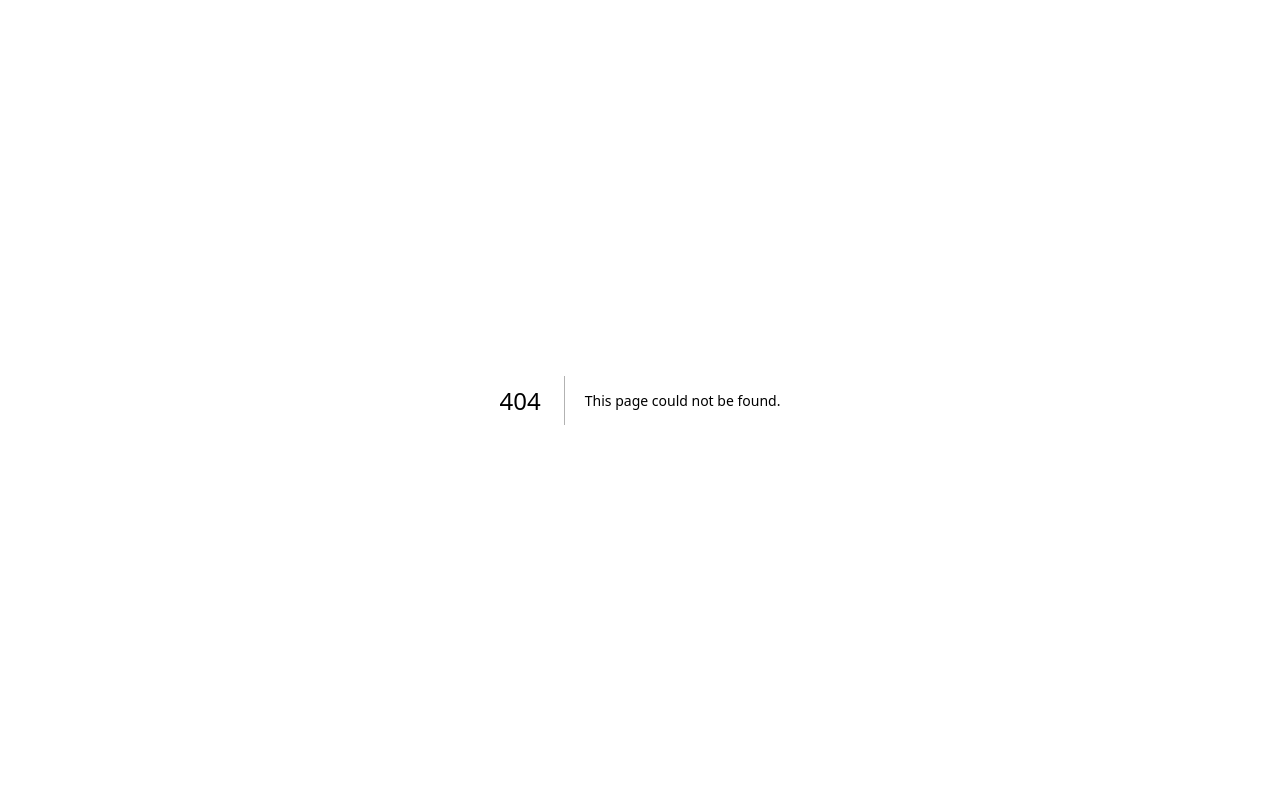
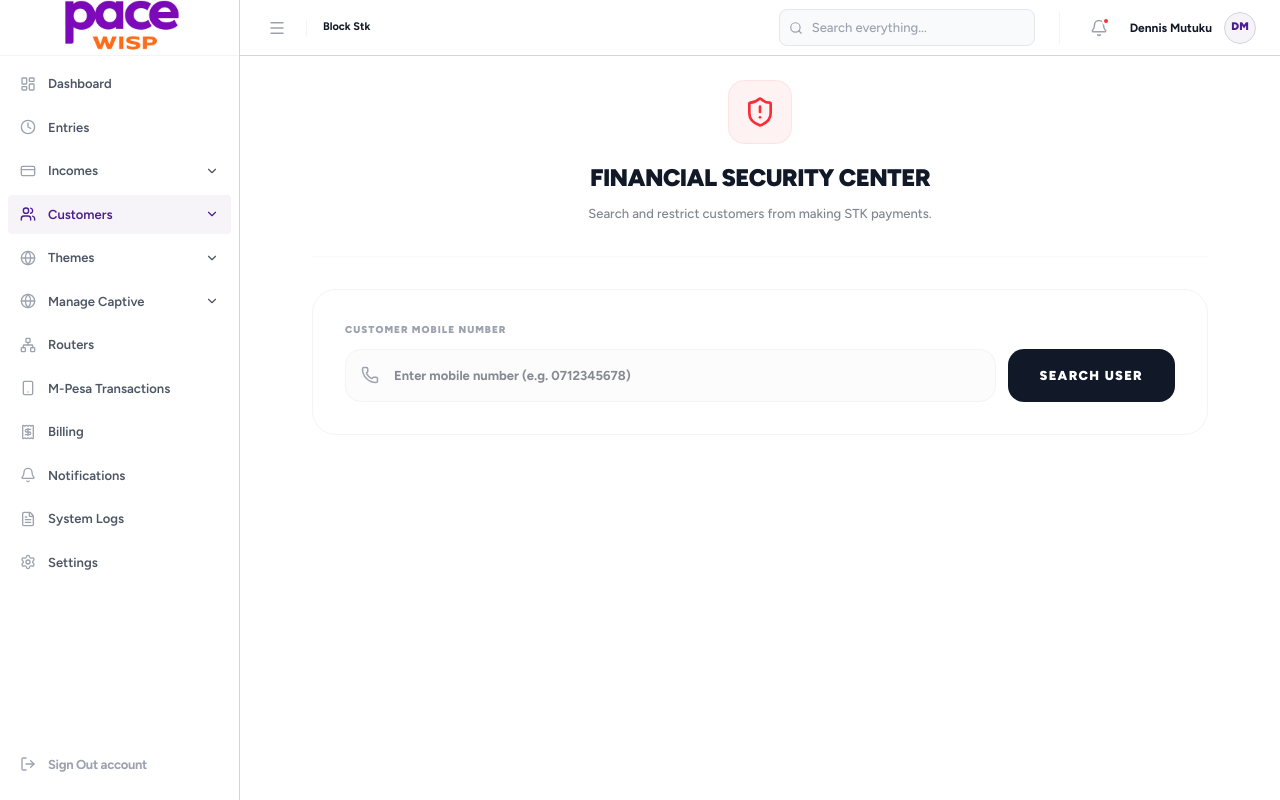
Before and after one commit to dennismutuku2005/pacewebsite, a Next.js app in the folder isphotspotportal/: page /dashboard/customers/block-stk in a window 1280 px wide. Before the commit this address had no page. Built offline with nearby package versions, Linux system fonts and the light colour scheme.

Commit message:
Auto-update:

```diff
--- /dev/null
+++ b/isphotspotportal/src/app/dashboard/customers/block-stk/page.js
@@ -0,0 +1,107 @@
+"use client"
+
+import React, { useState } from 'react'
+import { Search, ShieldAlert, Phone, ShieldCheck, UserX, AlertCircle } from 'lucide-react'
+import { cn } from '@/lib/utils'
+import { Badge } from '@/components/Badge'
+
+export default function BlockStkPage() {
+    const [mobile, setMobile] = useState('')
+    const [searchResult, setSearchResult] = useState(null)
+    const [isSearching, setIsSearching] = useState(false)
+
+    const handleSearch = () => {
+        if (!mobile) return
+        setIsSearching(true)
+        // Mock API call
+        setTimeout(() => {
+            setSearchResult({
+                name: 'John Doe',
+                mobile: mobile,
+                status: 'Active',
+                lastTransaction: 'KSH 50 - 2026-02-13',
+                macAddress: '00:1A:2B:3C:4D:5E'
+            })
+            setIsSearching(false)
+        }, 800)
+    }
+
+    return (
+        <div className="max-w-4xl mx-auto space-y-8 font-figtree animate-in fade-in duration-700">
+            <div className="text-center space-y-2 border-b border-gray-50 pb-8">
+                <div className="w-16 h-16 bg-red-50 text-red-500 rounded-2xl flex items-center justify-center mx-auto mb-4 border border-red-100">
+                    <ShieldAlert size={32} />
+                </div>
+                <h1 className="text-[24px] font-black text-admin-value uppercase tracking-tight">Financial Security Center</h1>
+                <p className="text-[13px] text-admin-label font-medium opacity-70">Search and restrict customers from making STK payments.</p>
+            </div>
+
+            <div className="bg-white border border-gray-100 rounded-3xl p-8 shadow-sm">
+                <div className="space-y-6">
+                    <div>
+                        <label className="text-[10px] font-black text-admin-dim uppercase tracking-widest mb-3 block">Customer Mobile Number</label>
+                        <div className="flex gap-3">
+                            <div className="relative flex-1">
+                                <Phone className="absolute left-4 top-1/2 -translate-y-1/2 text-admin-dim" size={18} />
+                                <input
+                                    type="text"
+                                    placeholder="Enter mobile number (e.g. 0712345678)"
+                                    value={mobile}
+                                    onChange={(e) => setMobile(e.target.value)}
+                                    className="w-full pl-12 pr-4 py-4 rounded-2xl border border-gray-100 bg-gray-50/50 focus:bg-white focus:ring-2 focus:ring-red-100 focus:border-red-400 outline-none text-[14px] font-bold text-admin-value transition-all"
+                                />
+                            </div>
+                            <button
+                                onClick={handleSearch}
+                                disabled={isSearching}
+                                className="px-8 py-4 bg-admin-value text-white rounded-2xl font-black text-[12px] uppercase tracking-widest hover:bg-black transition-all shadow-lg active:scale-95 disabled:opacity-50"
+                            >
+                                {isSearching ? 'Scanning...' : 'Search User'}
+                            </button>
+                        </div>
+                    </div>
+
+                    {searchResult && (
+                        <div className="mt-8 p-6 bg-gray-50 rounded-2xl border border-gray-100 animate-in slide-in-from-top duration-500">
+                            <div className="flex items-start justify-between">
+                                <div className="space-y-4">
+                                    <div>
+                                        <p className="text-[10px] font-black text-admin-dim uppercase tracking-widest mb-1">Customer Profile</p>
+                                        <h3 className="text-[18px] font-black text-admin-value uppercase leading-none">{searchResult.name}</h3>
+                                        <p className="text-[12px] text-admin-label font-bold mt-1.5">{searchResult.mobile}</p>
+                                    </div>
+                                    <div className="grid grid-cols-2 gap-4">
+                                        <div className="p-3 bg-white rounded-xl border border-gray-100">
+                                            <p className="text-[9px] font-black text-admin-dim uppercase mb-1">Status</p>
+                                            <Badge variant="success" className="text-[9px] font-black uppercase">{searchResult.status}</Badge>
+                                        </div>
+                                        <div className="p-3 bg-white rounded-xl border border-gray-100">
+                                            <p className="text-[9px] font-black text-admin-dim uppercase mb-1">MAC Address</p>
+                                            <p className="text-[11px] font-extrabold text-admin-value">{searchResult.macAddress}</p>
+                                        </div>
+                                    </div>
+                                </div>
+                                <div className="text-right space-y-4">
+                                    <div className="inline-flex flex-col items-end">
+                                        <p className="text-[9px] font-black text-admin-dim uppercase mb-1">Recent Activity</p>
+                                        <p className="text-[11px] font-bold text-admin-label">{searchResult.lastTransaction}</p>
+                                    </div>
+                                    <button className="w-full py-4 bg-red-500 text-white rounded-2xl font-black text-[12px] uppercase tracking-widest hover:bg-red-600 transition-all shadow-xl shadow-red-100 flex items-center justify-center gap-2">
+                                        <UserX size={18} />
+                                        Block STK Access
+                                    </button>
+                                </div>
+                            </div>
+                            <div className="mt-6 flex items-start gap-3 p-4 bg-orange-50 rounded-xl border border-orange-100">
+                                <AlertCircle size={18} className="text-orange-500 shrink-0" />
+                                <p className="text-[11px] text-orange-700 font-medium leading-relaxed">
+                                    Blocking STK access will prevent this customer from initiating any M-Pesa push payments. This is a security measure to prevent fraudulent transactions or multiple failed attempts.
+                                </p>
+                            </div>
+                        </div>
+                    )}
+                </div>
+            </div>
+        </div>
+    )
+}
```
